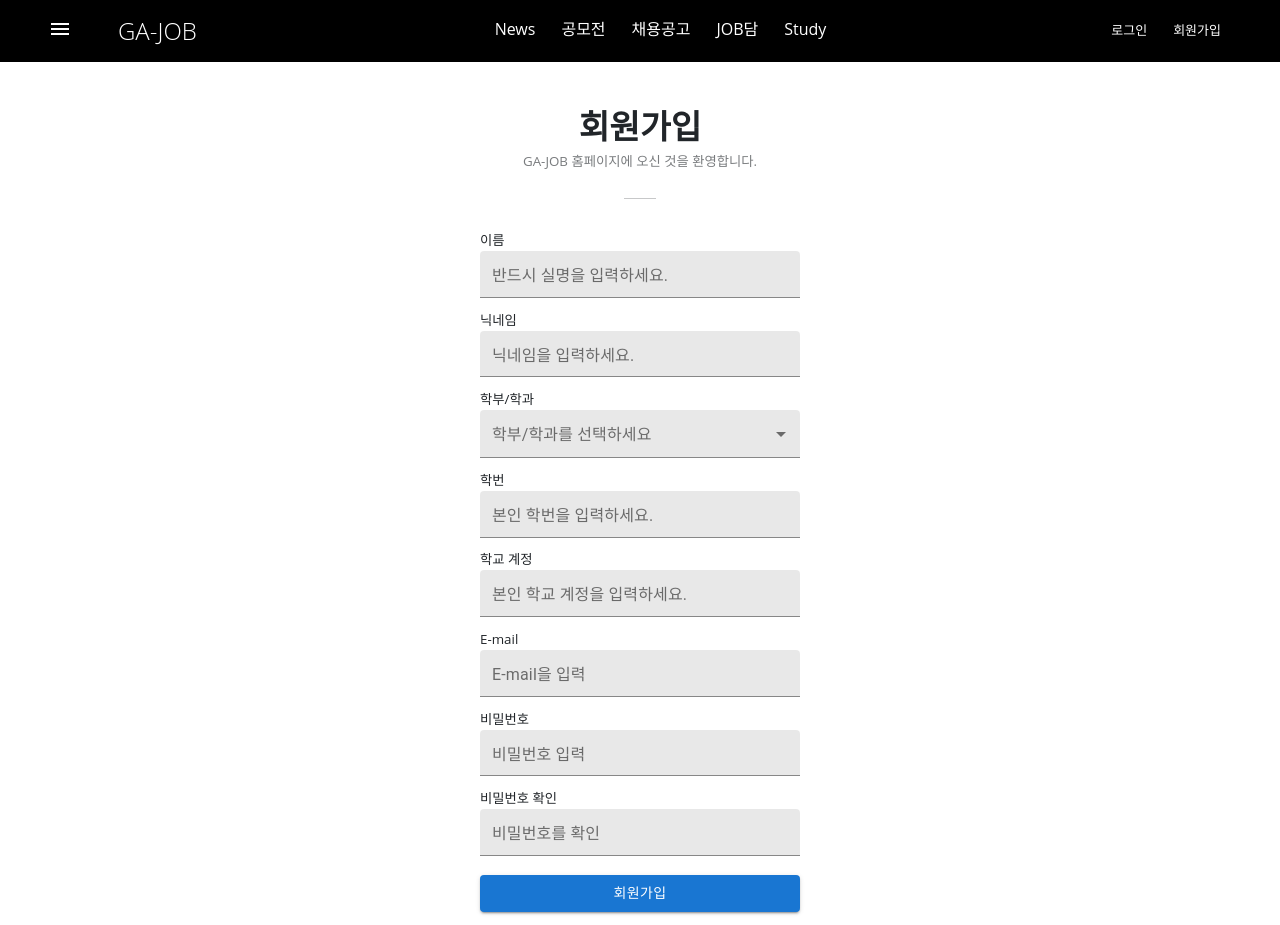
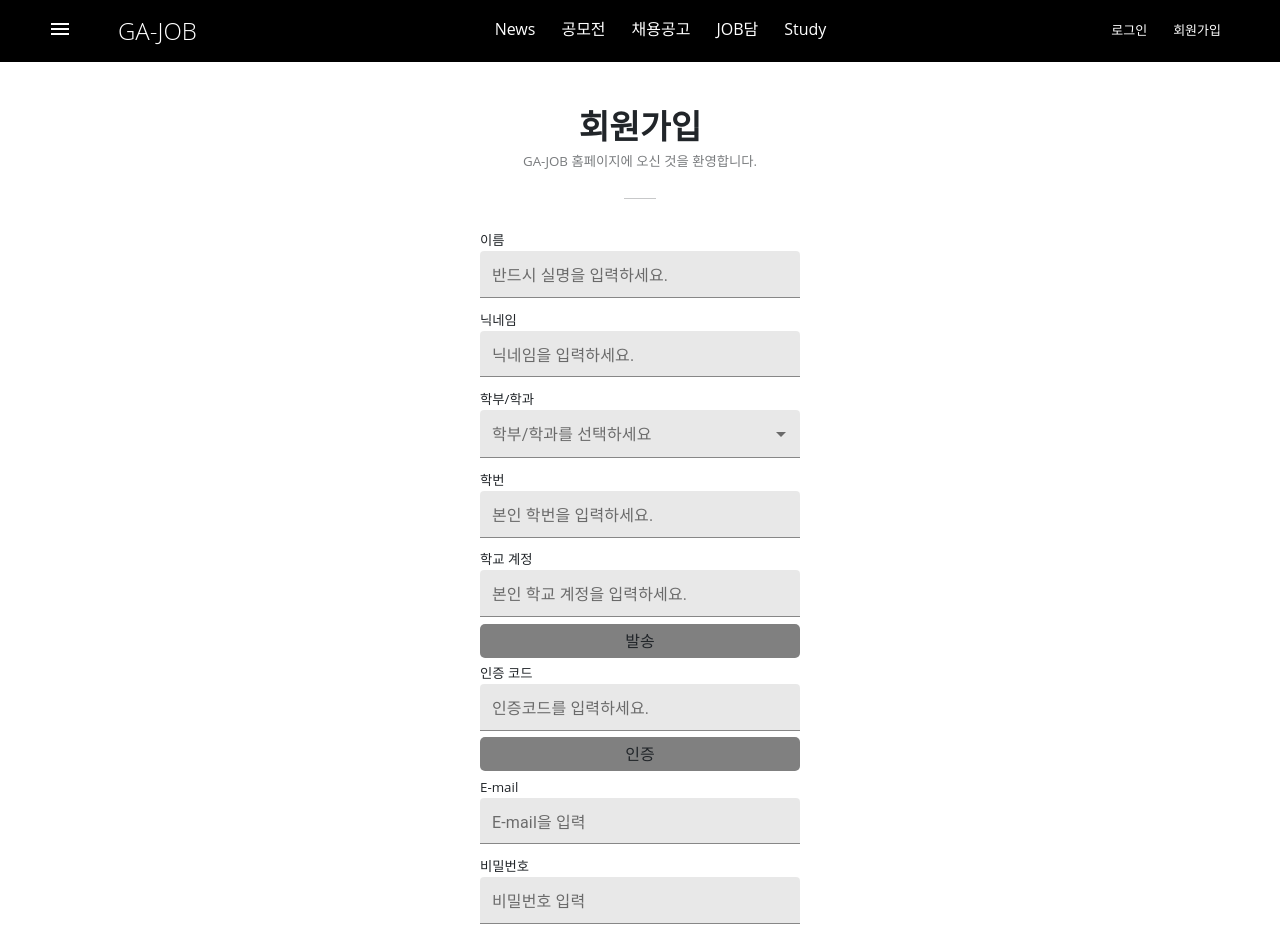
Before and after one commit to GA-JOB/gajobFrontEnd, a React (Create React App) app: page /signup in a window 1280 px wide. Shown: the top 925 px of the page. Built offline with nearby package versions, Linux system fonts and the light colour scheme; no server answers.

Commit message:
[#82] 가입 시 학교 메일 인증 구현
- 학교 메일 발송 및 발송 인증 번호 확인 api 연결 완료
- 인증 번호가 일치할 경우 인증 완료 alert 창과 함께 회원가입 disabled === false.

```diff
--- a/src/components/common/AccountForm.tsx
+++ b/src/components/common/AccountForm.tsx
@@ -19,6 +19,7 @@ interface IAccountProps {
   newPassword?: string;
   studentId?: string;
   studentEmail?: string;
+  verifyCode?: string;
   department?: string;
 }
 
@@ -33,15 +34,27 @@ export const AccountForm = ({
   newPassword = "",
   studentId = "",
   studentEmail = "",
+  verifyCode = "",
   department = "",
 }: IAccountProps) => {
   const userEmail = storage.get("user-email");
-  const { postSignup, postLogin, editAccountPwd, deleteAuth } = useAuth();
+  const EmailVerify = storage.get("code-verify");
+
+  console.log(EmailVerify);
+  const {
+    postSignup,
+    postLogin,
+    postCertifyStudentEmail,
+    postVertifyStudentEmail,
+    editAccountPwd,
+    deleteAuth,
+  } = useAuth();
 
   const isSignup = title === "회원가입" ? true : false;
   const isEdit = title === "비밀번호 변경" ? true : false;
   const isDeleteAccount = title === "계정 삭제" ? true : false;
 
+  const [isEmailCodeVerify, setIsEmailCodeVerify] = useState<boolean>(false);
   const [passwordCheck, setPasswordCheck] = useState<string>("");
   const [mismatchError, setMismatchError] = useState(false);
 
@@ -53,6 +66,7 @@ export const AccountForm = ({
     newPasswordForm: newPassword,
     studentIdForm: studentId,
     studentEmailForm: studentEmail,
+    verifyCodeForm: verifyCode,
     departmentForm: department,
   });
   const {
@@ -63,6 +77,7 @@ export const AccountForm = ({
     newPasswordForm,
     studentIdForm,
     studentEmailForm,
+    verifyCodeForm,
     departmentForm,
   } = form;
 
@@ -87,9 +102,11 @@ export const AccountForm = ({
     e.preventDefault();
 
     console.log(form);
+
     if (isSignup) {
       if (
         window.confirm("회원가입을 하시겠습니까?") === true &&
+        verifyCodeForm !== "" &&
         mismatchError === false
       ) {
         postSignup({
@@ -103,7 +120,9 @@ export const AccountForm = ({
         });
       } else if (mismatchError === true) {
         window.confirm("회원 정보를 다시 확인해주시기 바랍니다.");
-      } else return;
+      } else if (verifyCodeForm === "") {
+        window.confirm("인증코드를 다시 확인해주시기 바랍니다.");
+      }
     } else if (!isSignup && !isEdit && !isDeleteAccount) {
       postLogin({
         email: emailForm,
@@ -179,8 +198,8 @@ export const AccountForm = ({
               >
                 <MenuItem value="">---필수---</MenuItem>
                 <MenuItem value="IT융합자율학부">IT융합자율학부</MenuItem>
-                <MenuItem value="미디어컨텐츠융합자율학부">
-                  미디어컨텐츠융합자율학부
+                <MenuItem value="미디어콘텐츠융합자율학부">
+                  미디어콘텐츠융합자율학부
                 </MenuItem>
                 <MenuItem value="인문융합자율학부">인문융합자율학부</MenuItem>
                 <MenuItem value="사회융합자율학부">사회융합자율학부</MenuItem>
@@ -216,9 +235,47 @@ export const AccountForm = ({
                 }}
               />
             </InputLabel>
+
+            <EmailCodeBtn
+              onClick={() =>
+                postCertifyStudentEmail({ email: studentEmailForm })
+              }
+            >
+              발송
+            </EmailCodeBtn>
+
+            <InputLabel>
+              <span>인증 코드</span>
+              <InputField
+                label="인증코드를 입력하세요."
+                variant="filled"
+                type="text"
+                name="verifyCodeForm"
+                value={verifyCodeForm}
+                onChange={onChange}
+                size="small"
+                inputProps={{
+                  style: { fontSize: 15, verticalAlign: "middle" },
+                }}
+              />
+            </InputLabel>
+
+            <EmailCodeBtn
+              onClick={() => {
+                postVertifyStudentEmail({ code: verifyCodeForm });
+                if (EmailVerify) {
+                  if (EmailVerify === "authentication-success") {
+                    setIsEmailCodeVerify(true);
+                  } else {
+                    setIsEmailCodeVerify(false);
+                  }
+                }
+              }}
+            >
+              인증
+            </EmailCodeBtn>
           </>
         ) : null}
-
         {!isEdit && !isDeleteAccount ? (
           <InputLabel>
             <span>E-mail</span>
@@ -234,7 +291,6 @@ export const AccountForm = ({
             />
           </InputLabel>
         ) : null}
-
         <InputLabel>
           {!isDeleteAccount ? <span>비밀번호</span> : null}
           <InputField
@@ -248,7 +304,6 @@ export const AccountForm = ({
             inputProps={{ style: { fontSize: 15, verticalAlign: "middle" } }}
           />
         </InputLabel>
-
         {isEdit || isSignup ? (
           <>
             <InputLabel>
@@ -291,9 +346,13 @@ export const AccountForm = ({
         ) : null}
 
         <ButtonWrapper>
-          <ButtonType title={title} widthStyle={"100%"} />
+          <ButtonType
+            disabled={isSignup && !isEmailCodeVerify ? true : false}
+            title={title}
+            widthStyle={"100%"}
+            onClick={() => storage.remove("code-verify")}
+          />
         </ButtonWrapper>
-
         <LinkToLogin>
           {!isEdit && !isDeleteAccount ? (
             <>
@@ -355,7 +414,13 @@ const Alert = styled.span`
 const ButtonWrapper = styled.div`
   margin-top: 1vw;
 `;
-
+const EmailCodeBtn = styled.div`
+  padding: 5px;
+  border-radius: 5px;
+  background-color: gray;
+  text-align: center;
+  cursor: pointer;
+`;
 const LinkToLogin = styled.div`
   padding: 1vw 0;
   text-align: center;
--- a/src/components/common/UserForm.tsx
+++ b/src/components/common/UserForm.tsx
@@ -74,8 +74,6 @@ export const UserForm = ({
                   inputProps={{
                     style: { fontSize: 15, verticalAlign: "middle" },
                   }}
-                  multiline
-                  rows={5}
                 />
               </InputLabel>
             ) : (
@@ -140,6 +138,8 @@ export const UserForm = ({
                   inputProps={{
                     style: { fontSize: 15, verticalAlign: "middle" },
                   }}
+                  multiline
+                  rows={5}
                 />
               </InputLabel>
             ) : (
--- a/src/hooks/api/auth/index.ts
+++ b/src/hooks/api/auth/index.ts
@@ -18,6 +18,12 @@ type IAuthType =
 interface IPostSignupRequest extends Omit<IUserData, ISignupType> {}
 interface IPostLoginRequest extends Omit<IUserData, IAuthType> {
   password: string;
+}
+interface IPostCerifyEmailRequest {
+  email: string;
+}
+interface IPostVerifyEmailRequest {
+  code: string;
 }
 interface IPostProfileImgRequest {
   image: File;
@@ -89,6 +95,32 @@ export const useAuth = () => {
     });
 
     return { login };
+  };
+
+  // 교내 인증 코드 발송
+  const postCertifyStudentEmail = async ({
+    email,
+  }: IPostCerifyEmailRequest) => {
+    await post(`/student-email`, { email }).then((res: any) => {
+      if (res === "send-mail-successful") {
+        alert(
+          "학교 메일으로 인증번호를 발송했습니다. \n 메일 확인 후 인증코드를 입력해주세요 !"
+        );
+      }
+    });
+  };
+
+  // 교내 인증 코드 확인
+  const postVertifyStudentEmail = async ({ code }: IPostVerifyEmailRequest) => {
+    await post(`/studen-email-verify`, { code }).then((res: any) => {
+      console.log(res);
+      storage.set("code-verify", res);
+      if (res === "authentication-success") {
+        alert("메일 인증이 완료되었습니다.");
+      } else {
+        alert("인증에 실패하였습니다.\n인증번호를 다시 확인해주시기 바랍니다.");
+      }
+    });
   };
 
   // 회원 프로필 이미지 등록
@@ -188,6 +220,8 @@ export const useAuth = () => {
   return {
     postSignup,
     postLogin,
+    postCertifyStudentEmail,
+    postVertifyStudentEmail,
     postProfileImg,
     editAccount,
     deleteAuth,
--- a/src/pages/mypage/SeeUserInfo.tsx
+++ b/src/pages/mypage/SeeUserInfo.tsx
@@ -109,6 +109,8 @@ export const SeeUserInfo = ({ imageUrl = "" }: IImageFormProps) => {
                       alt="posting preivew"
                     />
                   </ImgWrapper>
+
+                  <ButtonType variants="text" title="수정" link="" />
                 </form>
               </ModalContent>
             </Modal>
```
